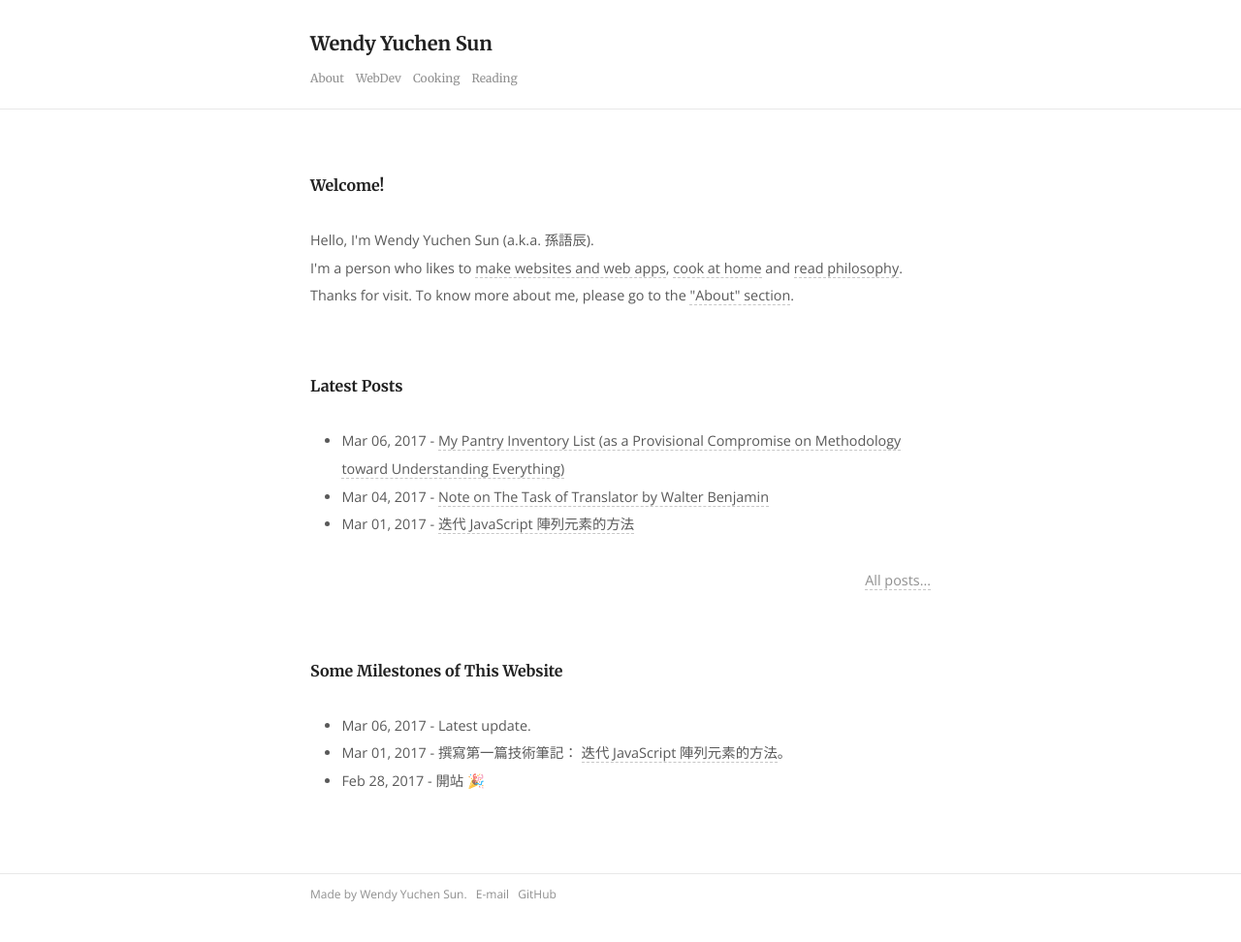
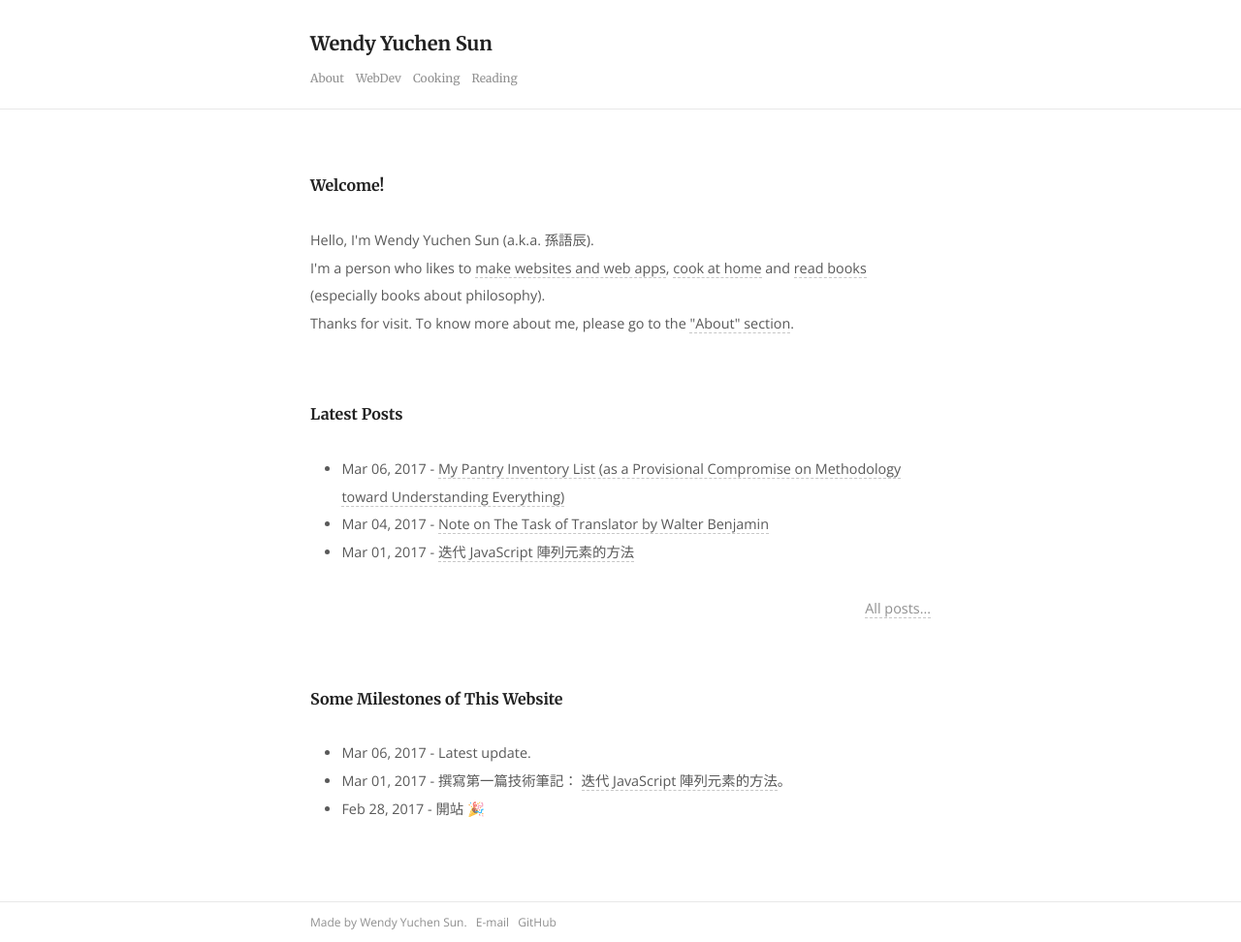
Before and after one commit to wendyyuchensun/wendyyuchensun.github.io, a Jekyll site: the page built from index.html, in a window 1280 px wide. Shown: the whole page at 97% size. Built offline with Jekyll 4.4.1, drawn with Linux system fonts in a browser that asks for light colours; before the commit the page ends 943 px from its top, so only the background shows below that.

Commit message:
Update home page about descriptions

```diff
--- a/index.html
+++ b/index.html
@@ -8,7 +8,7 @@ layout: default
     I'm a person who likes to
     <a href="{{ site.url }}/web_dev/">make websites and web apps</a>,
     <a href="{{ site.url }}/cooking/">cook at home</a> and
-    <a href="{{ site.url }}/philosophy/">read philosophy</a>.
+    <a href="{{ site.url }}/philosophy/">read books</a> (especially books about philosophy).
     <br />
     Thanks for visit. To know more about me, please go to the <a href="{{ site.url }}/about/">"About" section</a>.<br />
   </p>
```
